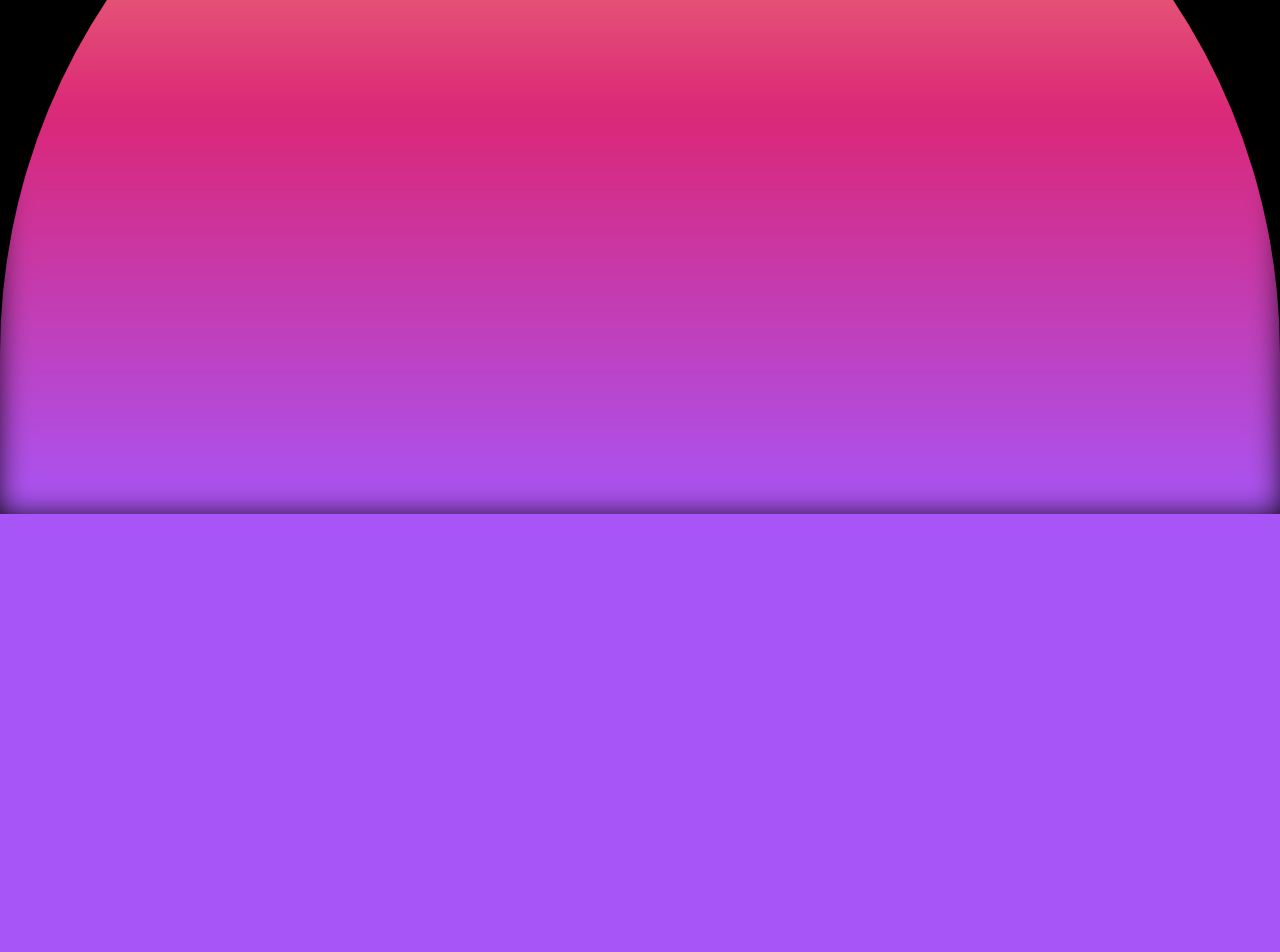
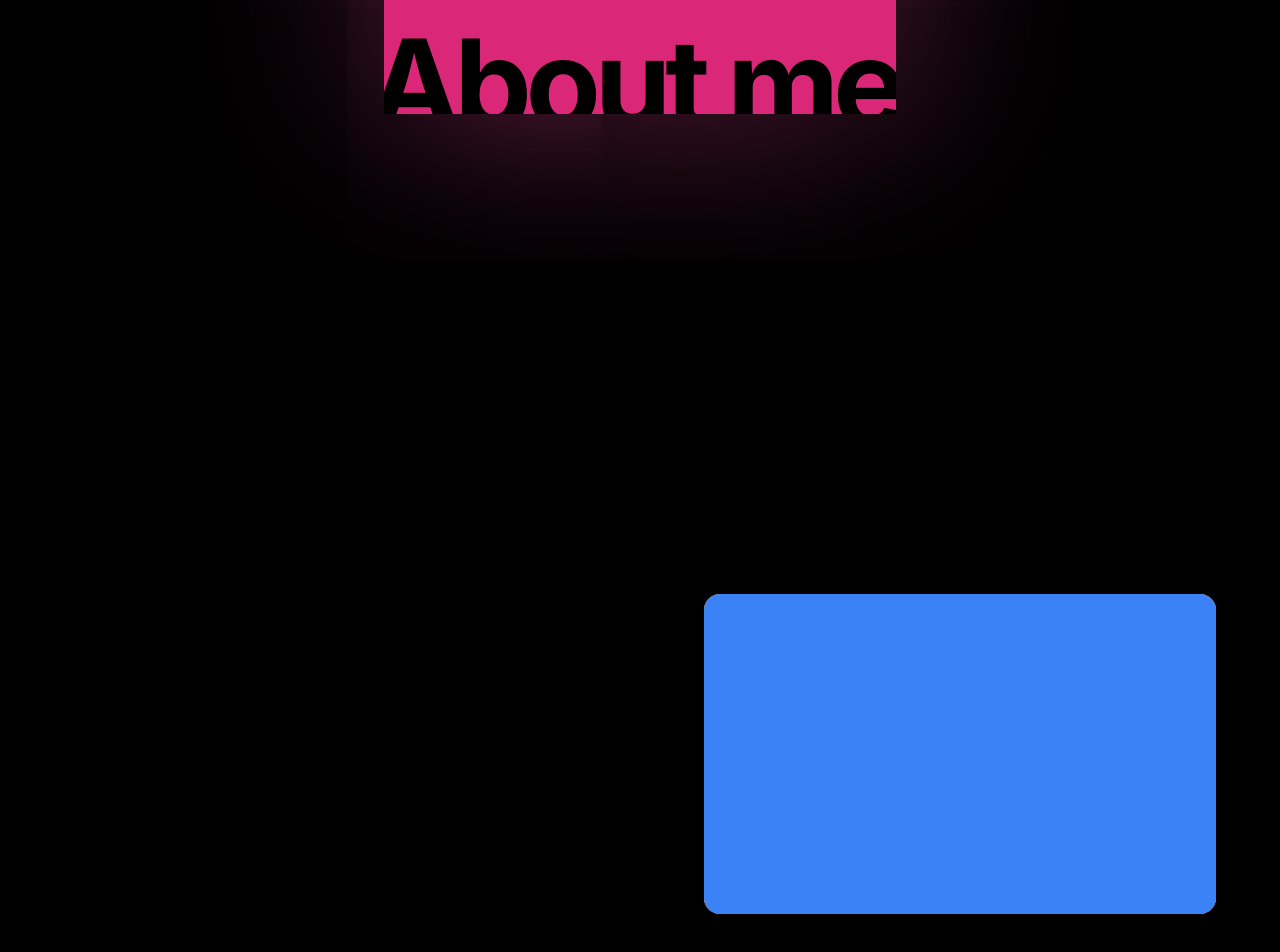
Before and after one commit to celescript/portfolio, a Next.js app: page / in a window 1280 px wide. Shown: the part 1086-2038 px from the top of the page. Built offline with nearby package versions, Linux system fonts and the light colour scheme.

Commit message:
[ADD] DESIGN

```diff
--- a/app/globals.css
+++ b/app/globals.css
@@ -1,6 +1,10 @@
 @tailwind base;
 @tailwind components;
 @tailwind utilities;
+
+:root {
+  --color-primary: #f9f871;
+}
 
 @layer utilities {
   .clip {
--- a/app/page.tsx
+++ b/app/page.tsx
@@ -1,47 +1,16 @@
-'use client'
-
 import { About } from '@/components/organisms/about'
 import { Header } from '@/components/organisms/header'
-import { useEffect, useRef } from 'react'
-import gsap from 'gsap'
+
 import { Projects } from '@/components/organisms/projects'
 
 export default function Home() {
-  const screenbig = useRef<HTMLDivElement | null>(null)
+  return (
+    <>
+      <Header />
 
-  useEffect(() => {
-    if (!screenbig.current) return
-    const tl = gsap.timeline({
-      scrollTrigger: {
-        trigger: screenbig.current,
-        start: 'top bottom',
-        end: 'bottom bottom',
-        scrub: 0.5,
-        toggleActions: 'play pause resume reset',
-      },
-    })
+      <About />
 
-    tl.to('.background', {
-      scale: 2,
-      duration: 1,
-      ease: 'power2.out',
-    })
-
-    return () => {
-      tl.reverse()
-      tl.kill()
-    }
-  }, [])
-
-  return (
-    <div>
-      <Header />
-      <div ref={screenbig} className='relative screen-big overflow-x-clip'>
-        <div className='relative top-0 h-screen w-full'>
-          <About />
-        </div>
-      </div>
       <Projects />
-    </div>
+    </>
   )
 }
--- a/components/atoms/button.tsx
+++ b/components/atoms/button.tsx
@@ -22,7 +22,7 @@ export default function Button({
   return (
     <button
       className={clx(
-        'rounded-full flex items-center justify-center text-opacity-70 p-1',
+        'rounded-sm flex items-center justify-center text-opacity-70 p-1',
         buttonColorStyles[color],
         className
       )}
--- a/components/organisms/about/index.tsx
+++ b/components/organisms/about/index.tsx
@@ -1,10 +1,52 @@
+'use client'
+import { useEffect, useRef } from 'react'
+import gsap from 'gsap'
+
 export const About = () => {
+  const screenbig = useRef<HTMLDivElement | null>(null)
+
+  useEffect(() => {
+    if (!screenbig.current) return
+    const tl = gsap.timeline({
+      scrollTrigger: {
+        trigger: screenbig.current,
+        start: 'top bottom',
+        end: 'bottom bottom',
+        scrub: true,
+        toggleActions: 'play pause resume reset',
+      },
+    })
+
+    tl.to('.background', {
+      scale: 1,
+      borderRadius: '0',
+      duration: 1,
+      ease: 'none',
+    })
+
+    return () => {
+      tl.reverse()
+      tl.kill()
+    }
+  }, [])
+
   return (
-    <div className='h-[100vh] w-full rounded-t-full overflow-hidden absolute background'>
-      <div className='bg-gradient-to-b from-orange-300 via-pink-600 to-purple-500 bg-big absolute blur-lg z-0 -inset-1 '></div>
-      {/* TODO: absolute pq se agrande con el contenedor */}
-      <div className='relative z-10 h-screen bg-transparent'>
-        <p className='text-black text-44'>Hola</p>
+    <div
+      ref={screenbig}
+      className='relative screen-big overflow-x-clip -mt-[20vh]  '
+    >
+      <div className='relative top-0 mx-auto h-screen w-full flex justify-center'>
+        <div className='h-[100vh] w-full rounded-t-3xl overflow-hidden shadow-3xl shadow-pink-500/50 background scale-[0.25]'>
+          {/* <Image src={colorMorph} alt='color morph' /> */}
+          <div className=' bg-pink-600  bg-big absolute -inset-1 '></div>
+          {/* TODO: absolute pq se agrande con el contenedor */}
+
+          <div className='absolute bottom-[-12vw] -left-[3vw] w-[103vw] overflow-hidden'>
+            <h3 className='text-black text-[24vw] text-center font-bold whitespace-nowrap tracking-tighter'>
+              About me
+            </h3>
+          </div>
+        </div>
       </div>
     </div>
   )
--- a/components/organisms/header/index.tsx
+++ b/components/organisms/header/index.tsx
@@ -36,13 +36,13 @@ export const Header = () => {
 
   return (
     <header
-      className='h-screen flex flex-col items-center justify-center'
+      className='px-4 h-screen flex flex-col items-center justify-center'
       ref={headerEl}
     >
       <Title headerRef={headerEl} />
 
       <p
-        className='text-20 mt-4 text-center max-w-[500px] text-white opacity-0'
+        className='text-16 lg:text-20 mt-4 text-center max-w-[500px] text-white opacity-0'
         id='subtitle'
       >
         I’m a <span className='text-pink-500'>front end developer</span> based
--- a/components/organisms/header/title.tsx
+++ b/components/organisms/header/title.tsx
@@ -9,7 +9,7 @@ export const Title = ({ headerRef }: TitleProps) => {
 
   return (
     <div className='overflow-hidden'>
-      <h1 className='font-extrabold text-44 translate-y-[100px] clip'>
+      <h1 className='font-extrabold text-20 text-center lg:text-left lg:text-44 translate-y-[100px] clip'>
         <span className='bg-clip-text text-transparent bg-gradient-to-r from-orange-300  via-pink-500 to-purple-400 bg-animation '>
           {text}
         </span>
--- a/components/organisms/projects/index.tsx
+++ b/components/organisms/projects/index.tsx
@@ -1,3 +1,66 @@
+'use client'
+import { gsap } from 'gsap'
+import { ScrollTrigger } from 'gsap/all'
+import { useEffect, useRef } from 'react'
+
 export const Projects = () => {
-  return <div className='h-screen w-full bg-purple-500'></div>
+  const projectscontainer = useRef<HTMLDivElement | null>(null)
+
+  useEffect(() => {
+    if (!projectscontainer.current) return
+
+    const scroll = gsap.to(projectscontainer.current, {
+      trigger: '.gallery',
+      start: 'top -20vh',
+      end: 'bottom bottom',
+      pin: '.right',
+    })
+
+    const tl = gsap.timeline()
+
+    tl.to('.colors', {
+      y: 0,
+      duration: 1,
+      ease: 'none',
+      scrollTrigger: {
+        trigger: '.title',
+        start: 'top 80%',
+        end: 'bottom 50%',
+        scrub: true,
+        toggleActions: 'play pause resume reset',
+      },
+    })
+
+    return () => {
+      scroll.reverse()
+      tl.reverse()
+    }
+  }, [])
+
+  return (
+    <div className='relative flex bg-black gallery' ref={projectscontainer}>
+      <div className='w-[50vw] left'>
+        <div className='w-[80%] m-auto'>
+          {/* details 1 */}
+          <div className='h-screen w-full flex flex-col align-middle justify-center bg-transparent'>
+            <h3 className='title'>Hola</h3>
+            <p>ajndkandkladn</p>
+          </div>
+          {/* details 2 */}
+          <div className='h-screen w-full flex-col  flex align-middle justify-center bg-transparent'>
+            <h3 className='title'>Chau</h3>
+            <p>gfdgdgdfgdfgdf</p>
+          </div>
+        </div>
+      </div>
+
+      <div className='w-[50vw] right bg-black h-screen flex flex-col justify-center'>
+        <div className='w-[40vw] h-[40vh] relative rounded-2xl overflow-hidden shadow mx-auto'>
+          <div className='bg-red-500 w-full absolute h-full colors'> </div>
+          <div className='bg-yellow-500 w-full absolute colors h-full'> </div>
+          <div className='bg-blue-500 w-full absolute colors h-full'> </div>
+        </div>
+      </div>
+    </div>
+  )
 }
--- a/tailwind.config.js
+++ b/tailwind.config.js
@@ -6,7 +6,11 @@ module.exports = {
     './app/**/*.{js,ts,jsx,tsx,mdx}',
   ],
   theme: {
-    extend: {},
+    extend: {
+      boxShadow: {
+        '3xl': '0 -10px 500px -20px rgba(0, 0, 0, 0.5)',
+      },
+    },
     fontSize: {
       // PX TO REM
       44: '2.75rem',
```
Also changed, not shown: public/color-morph.svg (added).
